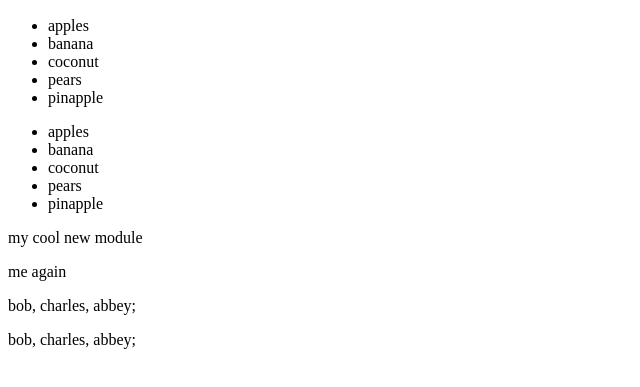
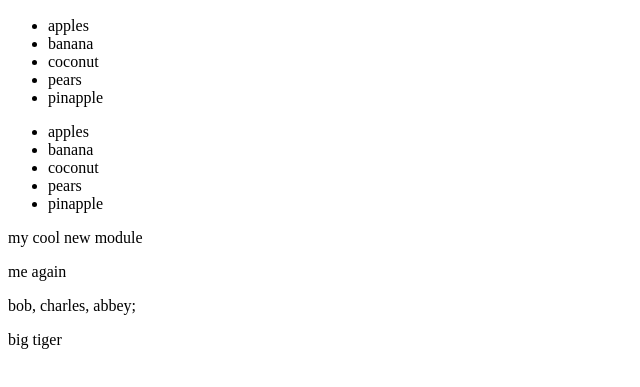
Before and after one commit to hobostation/newGitTest, a plain HTML site: page index.html in a window 1280 px wide. Shown: the part 27-414 px from the top of the page, without its empty margins (0-640 px from the left). Drawn offline with Linux system fonts and the light colour scheme.

Commit message:
gone is news

```diff
--- a/index.html
+++ b/index.html
@@ -32,7 +32,7 @@
 
 
 <p> bob, charles, abbey; </p>
-<p> bob, charles, abbey; </p>
+<p> big tiger </p>
 
 <body>
 </body>
```
